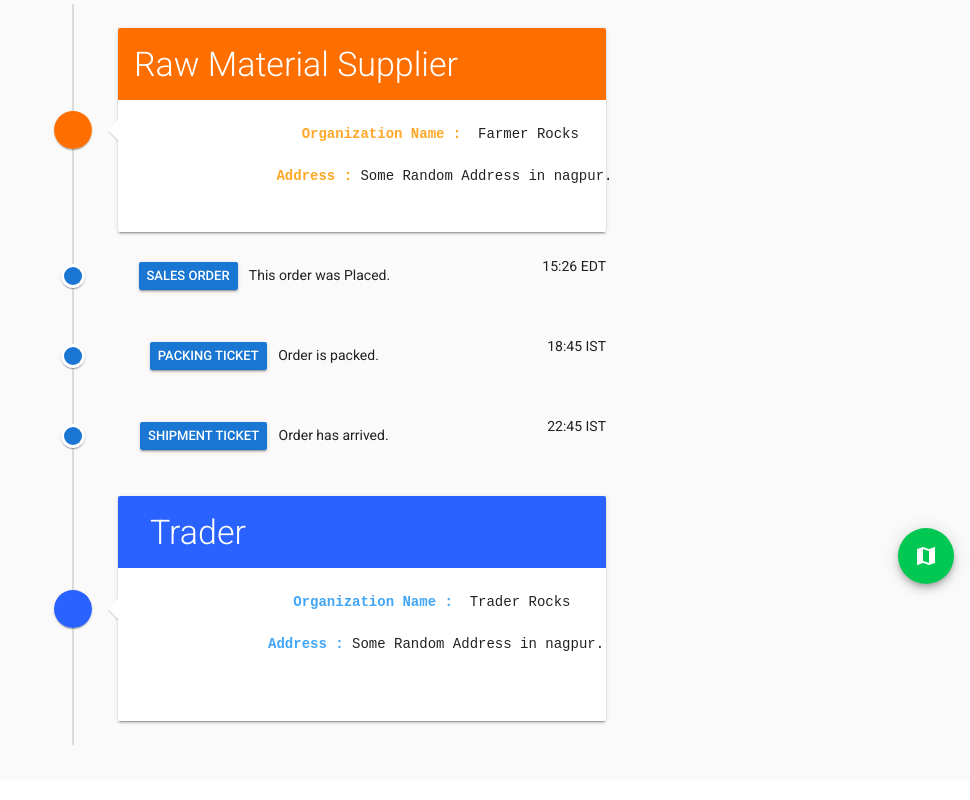
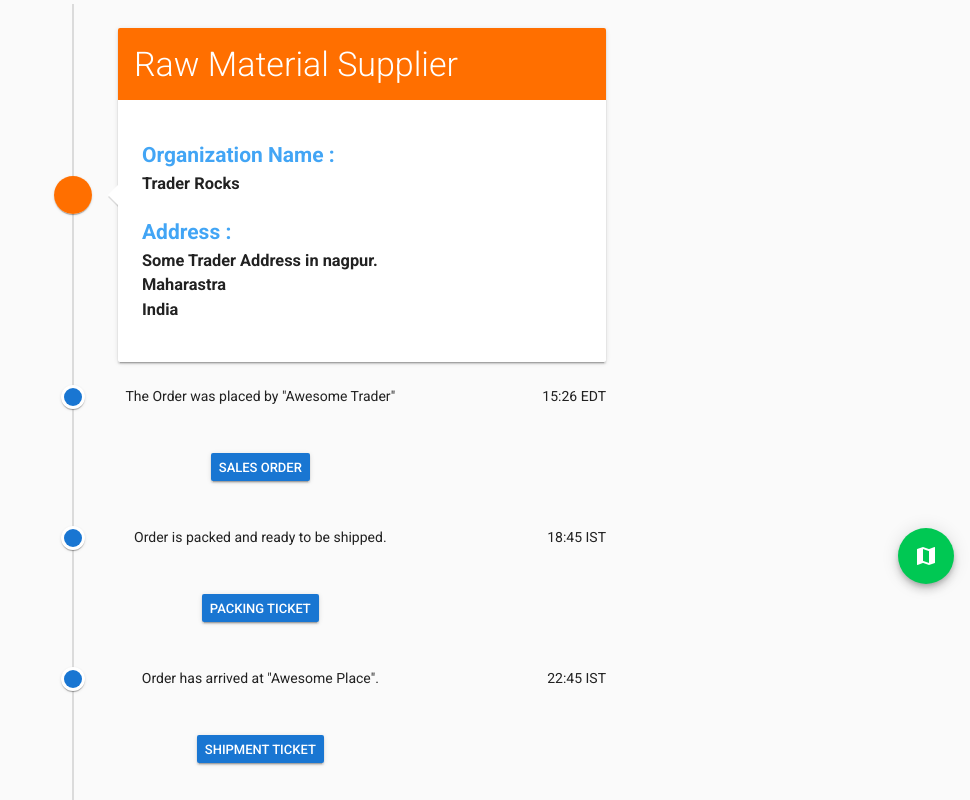
Before and after one commit to caldenrodrigues/VueTables, a Vue app: page /#/product in a window 1280 px wide. Shown: the part 200-1000 px from the top of the page, without its empty margins (310-1280 px from the left). Built offline with nearby package versions, Linux system fonts and the light colour scheme.

Commit message:
Formating

```diff
--- a/src/components/ProductChain.vue
+++ b/src/components/ProductChain.vue
@@ -22,11 +22,11 @@
           <v-container>
             <v-layout>
               <v-flex xs10>
-                <pre>
-                   <strong class="orange--text text--lighten-1">Organization Name : </strong> Farmer Rocks
-
-                <strong class="orange--text text--lighten-1">Address : </strong>Some Random Address in nagpur.
-                </pre>
+                <p>
+                  <h2 class="text-lg-left blue--text text--lighten-1">Organization Name : </h2><h3 class="text-lg-left"> Trader Rocks</h3>
+                  <br />
+                  <h2 class="text-lg-left blue--text text--lighten-1">Address :</h2><h3 class="text-lg-left"> Some Trader Address in nagpur. <br>Maharastra<br />India</h3>
+                </p>
               </v-flex>
               <v-flex xs2>
                 <v-icon size="64">mdi-calendar-text</v-icon>
@@ -67,10 +67,22 @@
           >
             <v-layout justify-space-between>
               <v-flex xs7>
-                <v-btn small color="primary" dark @click="salesDialog = true">Sales Order</v-btn>
-                This order was Placed.
+                The Order was placed by "Awesome Trader"
               </v-flex>
               <v-flex xs5 text-xs-right>15:26 EDT</v-flex>
+            </v-layout>
+          </v-timeline-item>
+
+          <v-timeline-item
+            class="mb-3"
+            icon-color="grey lighten-2"
+            small
+            hide-dot
+          >
+            <v-layout justify-space-between>
+              <v-flex xs7>
+                <v-btn small color="primary" dark @click="salesDialog = true">Sales Order</v-btn>
+              </v-flex>
             </v-layout>
           </v-timeline-item>
 
@@ -113,10 +125,22 @@ Amount: 10500
               >
                 <v-layout justify-space-between>
                   <v-flex xs7>
-                    <v-btn small color="primary" dark @click="packTicket = true">Packing Ticket</v-btn>
-                    Order is packed.
+                    Order is packed and ready to be shipped.
                   </v-flex>
                   <v-flex xs5 text-xs-right>18:45 IST</v-flex>
+                </v-layout>
+              </v-timeline-item>
+
+              <v-timeline-item
+                class="mb-3"
+                icon-color="grey lighten-2"
+                small
+                hide-dot
+              >
+                <v-layout justify-space-between>
+                  <v-flex xs7>
+                    <v-btn small color="primary" dark @click="packTicket = true">Packing Ticket</v-btn>
+                  </v-flex>
                 </v-layout>
               </v-timeline-item>
 
@@ -158,10 +182,22 @@ Amount: 10500
             >
               <v-layout justify-space-between>
                 <v-flex xs7>
-                  <v-btn small color="primary" dark @click="shipTicket = true">Shipment Ticket</v-btn>
-                  Order has arrived.
+                  Order has arrived at "Awesome Place".
                 </v-flex>
                 <v-flex xs5 text-xs-right>22:45 IST</v-flex>
+              </v-layout>
+            </v-timeline-item>
+
+            <v-timeline-item
+              class="mb-3"
+              icon-color="grey lighten-2"
+              small
+              hide-dot
+            >
+              <v-layout justify-space-between>
+                <v-flex xs7>
+                  <v-btn small color="primary" dark @click="shipTicket = true">Shipment Ticket</v-btn>
+                </v-flex>
               </v-layout>
             </v-timeline-item>
 
@@ -218,14 +254,16 @@ Amount: 10500
           </v-card-title>
           <v-container>
             <v-layout>
-              <v-flex xs10>
-                <pre>
-                  <strong class="blue--text text--lighten-1">Organization Name : </strong> Trader Rocks
 
-               <strong class="blue--text text--lighten-1">Address : </strong>Some Random Address in nagpur.
+                <v-flex xs10>
+                  <p >
+                    <h2 class="text-lg-left blue--text text--lighten-1">Organization Name : </h2><h3 class="text-lg-left"> Trader Rocks</h3>
+                    <br />
+                    <h2 class="text-lg-left blue--text text--lighten-1">Address :</h2><h3 class="text-lg-left"> Some Trader Address in nagpur. <br>Maharastra<br />India</h3>
+                  </p>
+                </v-flex>
 
-                </pre>
-              </v-flex>
+
               <v-flex xs2>
                 <v-icon size="64">mdi-calendar-text</v-icon>
               </v-flex>
```
